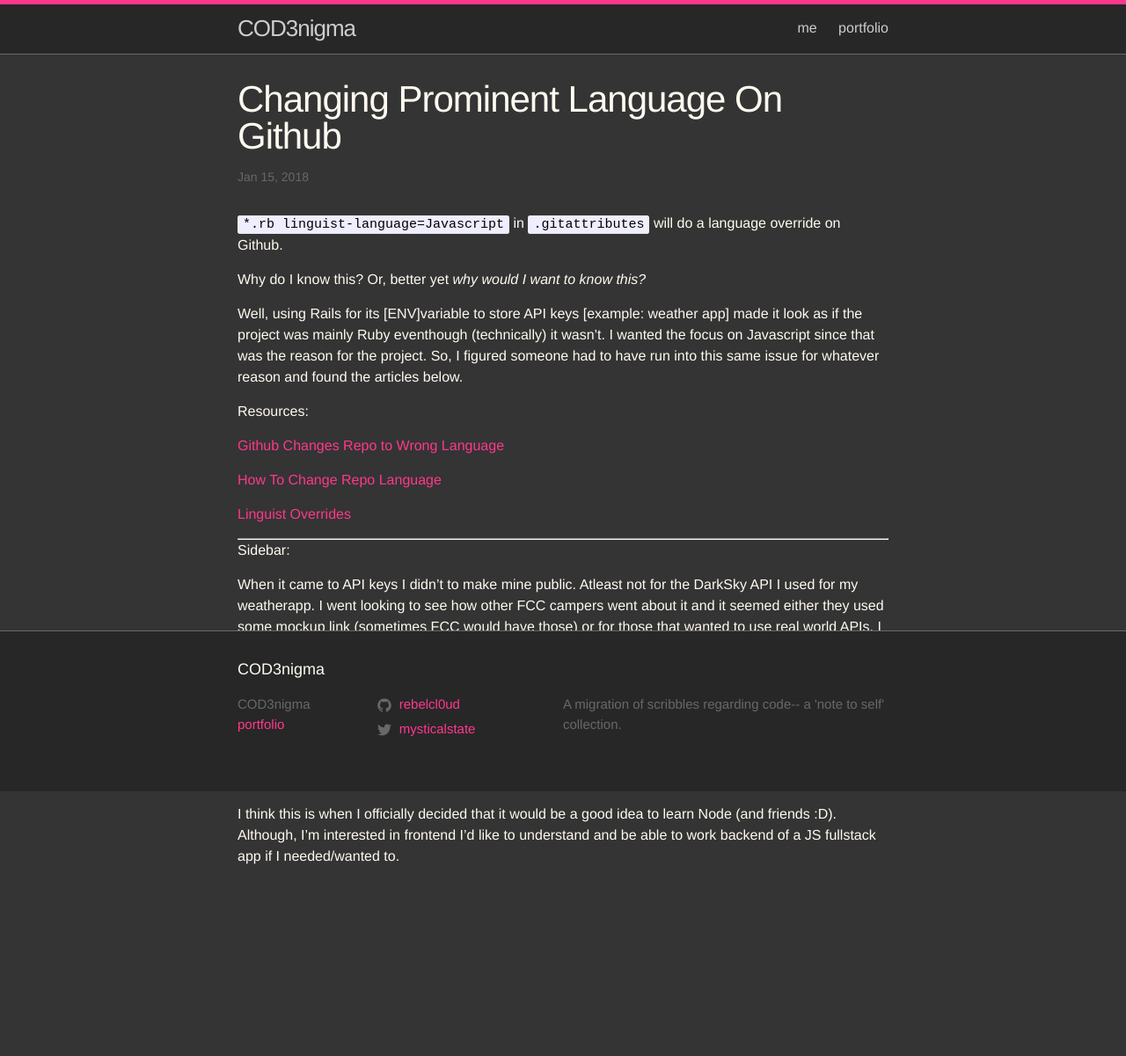
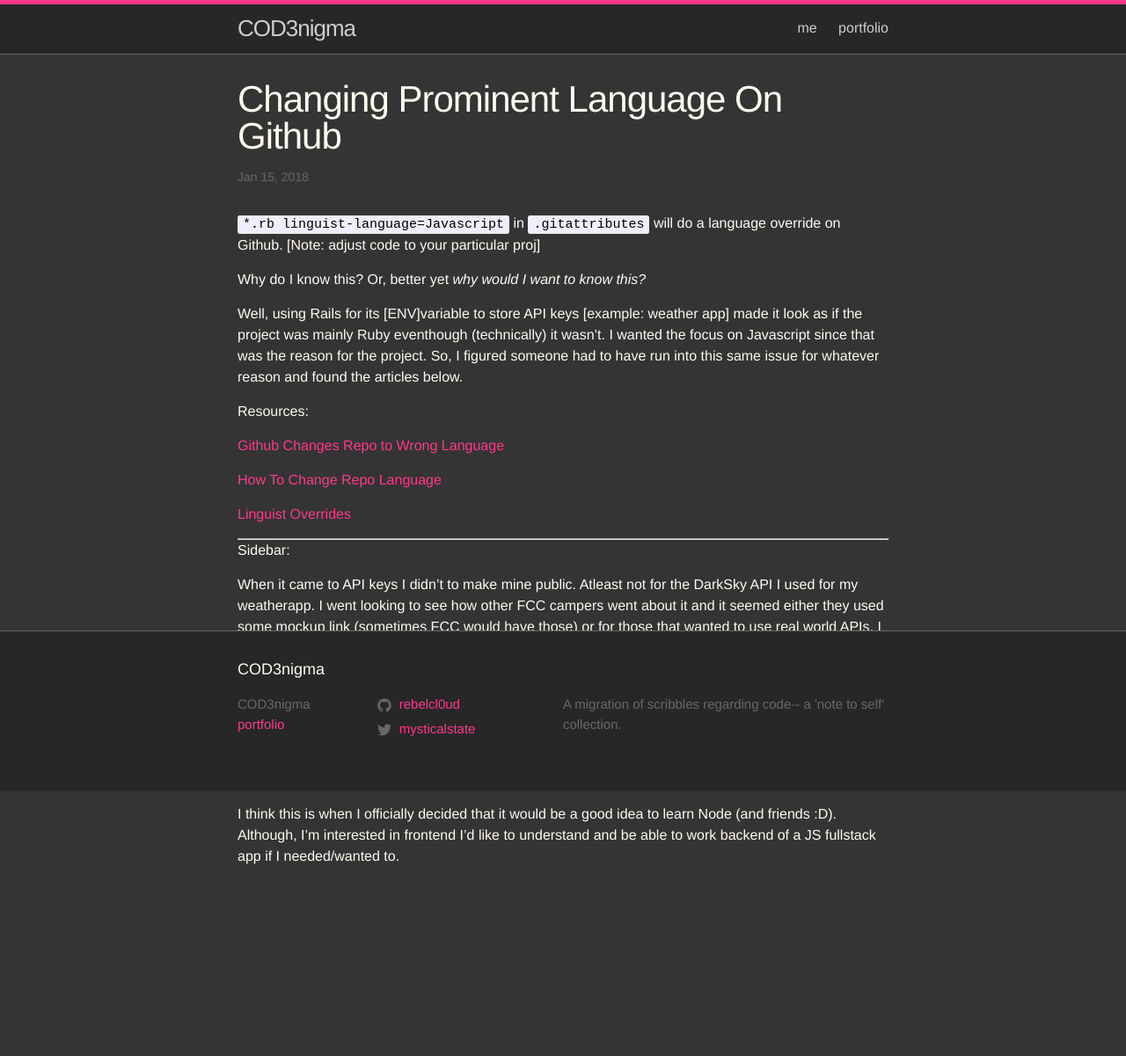
Before and after one commit to rebelcl0ud/blog, a Jekyll site: the page built from _posts/2018-01-15-[18]-github-language-change.markdown, in a window 1280 px wide. Shown: the whole page at 88% size. Built offline with Jekyll 4.4.1, drawn with Linux system fonts in a browser that asks for light colours.

Commit message:
added a note to code to be adjusted as needed just in case anyone stumbles upon my post

```diff
--- a/_posts/2018-01-15-[18]-github-language-change.markdown
+++ b/_posts/2018-01-15-[18]-github-language-change.markdown
@@ -5,7 +5,7 @@ date:   2018-01-15
 categories: github
 ---
 
-`*.rb linguist-language=Javascript` in `.gitattributes` will do a language override on Github.
+`*.rb linguist-language=Javascript` in `.gitattributes` will do a language override on Github. [Note: adjust code to your particular proj]
 
 Why do I know this? Or, better yet *why would I want to know this?*
 
```
